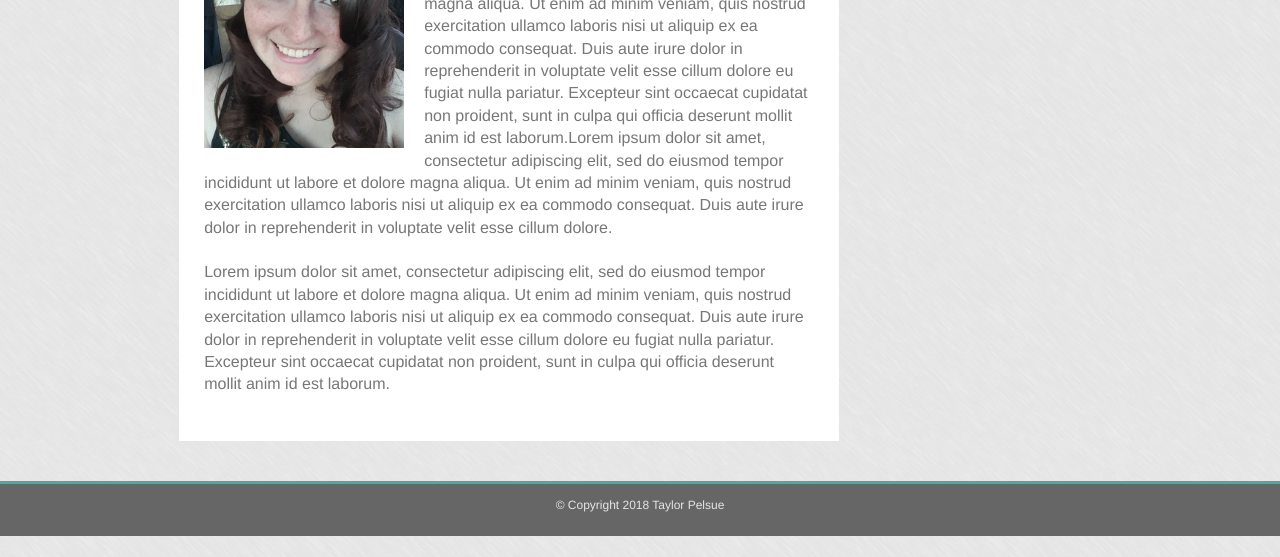
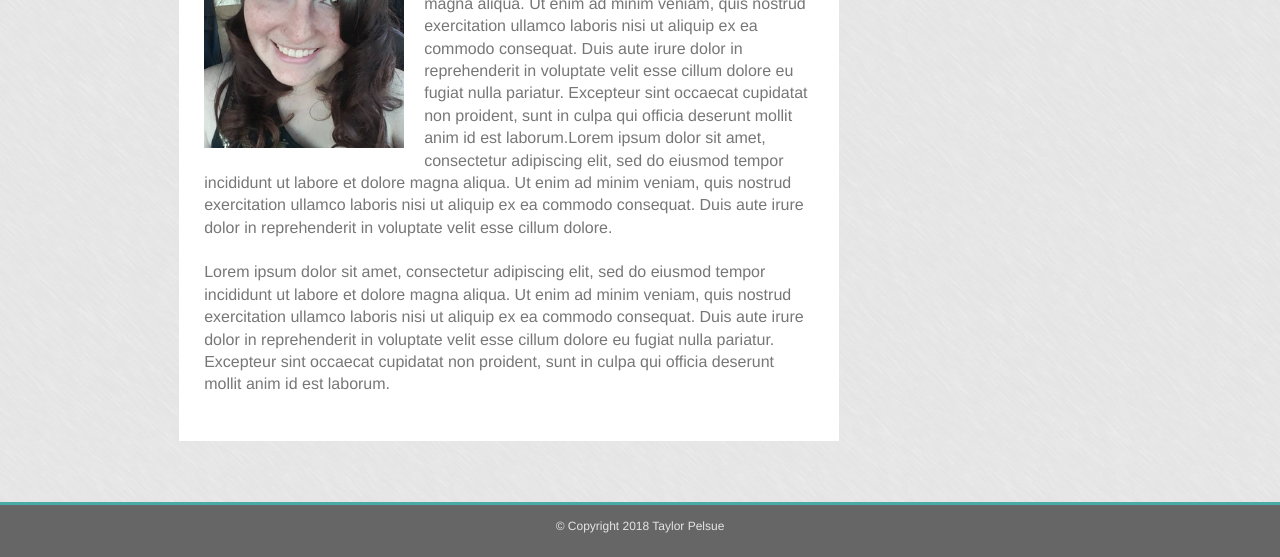
Before and after one commit to taylorpelsue/Responsive-Portfolio, a plain HTML site: page index.html in a window 1280 px wide. Shown: the part 243-800 px from the top of the page. Drawn offline with Linux system fonts and the light colour scheme.

Commit message:
Update style.css

```diff
--- a/assets/css/style.css
+++ b/assets/css/style.css
@@ -134,8 +134,7 @@ a {
     border-top: 3px;
     border-top-color: #4aaaa5;
     border-top-style: solid;
-    bottom: 1;
-    position: absolute;
+    position:absolute;bottom:0;left:0;
  }
 
 #sidebar {
```
